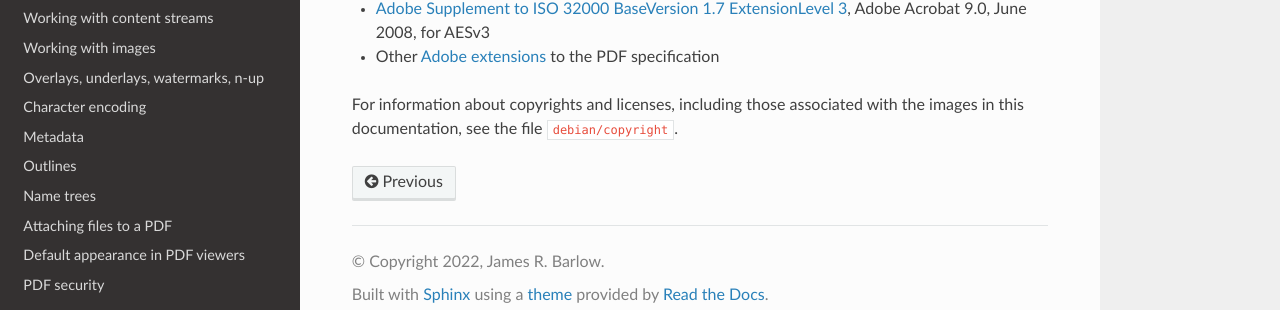
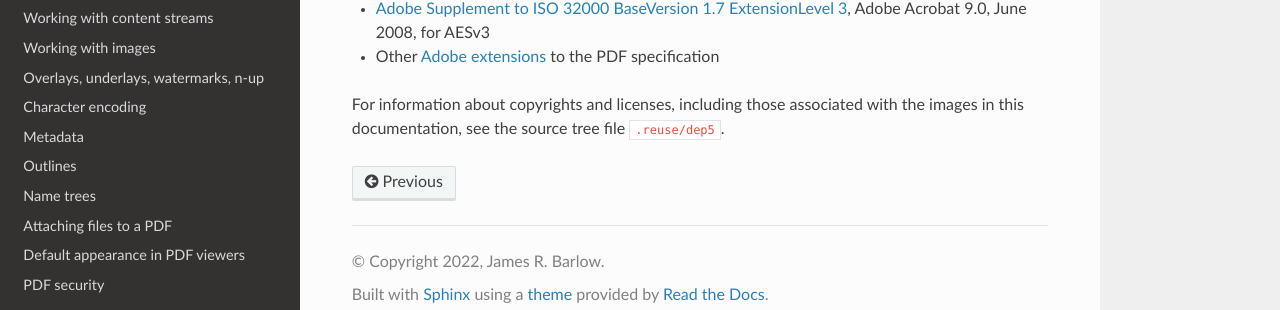
Before and after one commit to pikepdf/pikepdf, a Sphinx documentation site: the page built from docs/references/resources.rst, in a window 1280 px wide. Shown: the part 211-521 px from the top of the page. Built offline with Sphinx 7.4.7 and the Read the Docs theme 2.0.0, drawn with Linux system fonts in a browser that asks for light colours; the version number could not be read and is left out.

Commit message:
docs: .reuse/dep5 instead

```diff
--- a/docs/references/resources.rst
+++ b/docs/references/resources.rst
@@ -18,4 +18,4 @@ Resources
 .. _Adobe Supplement to ISO 32000 BaseVersion 1.7 ExtensionLevel 3: https://www.adobe.com/content/dam/acom/en/devnet/pdf/adobe_supplement_iso32000.pdf
 
 For information about copyrights and licenses, including those associated with the
-images in this documentation, see the file ``debian/copyright``.
+images in this documentation, see the source tree file ``.reuse/dep5``.
```
